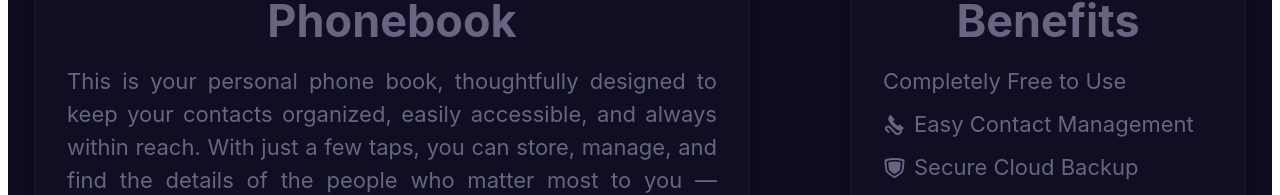
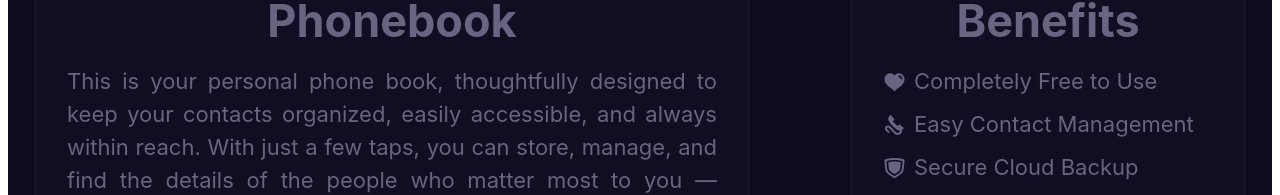
Before and after one commit to forzin/LearnLingo, a React (Vite) app: page / in a window 1280 px wide. Shown: the part 296-491 px from the top of the page. Built offline with nearby package versions, Linux system fonts and the light colour scheme.

Commit message:
add icon heart

```diff
--- a/src/components/Home/Home.jsx
+++ b/src/components/Home/Home.jsx
@@ -20,7 +20,13 @@ const Home = () => {
                <h1 className={styles.descriptionTitleHero}>Benefits</h1>
                <ul className={styles.benefitsListHero}>
                   <li className={styles.benefitsItemHero}>
-
+                     <svg
+                        className={styles.svg}
+                        width="23"
+                        height="20"
+                     >
+                        <use href={`${icon}#icon-heart`}></use>
+                     </svg>
                      Completely Free to Use
                   </li>
                   <li className={styles.benefitsItemHero}>
--- a/src/components/Home/Home.module.css
+++ b/src/components/Home/Home.module.css
@@ -7,11 +7,6 @@
     padding-top: 180px;
 
     width: 100%;
-
-    background-size: 40px;
-    background-repeat: no-repeat;
-    background-size: auto;
-    background-position: center bottom;
 }
 
 .containerHeroDescription {
```
Also changed, not shown: src/img/phone-call.png (added).
